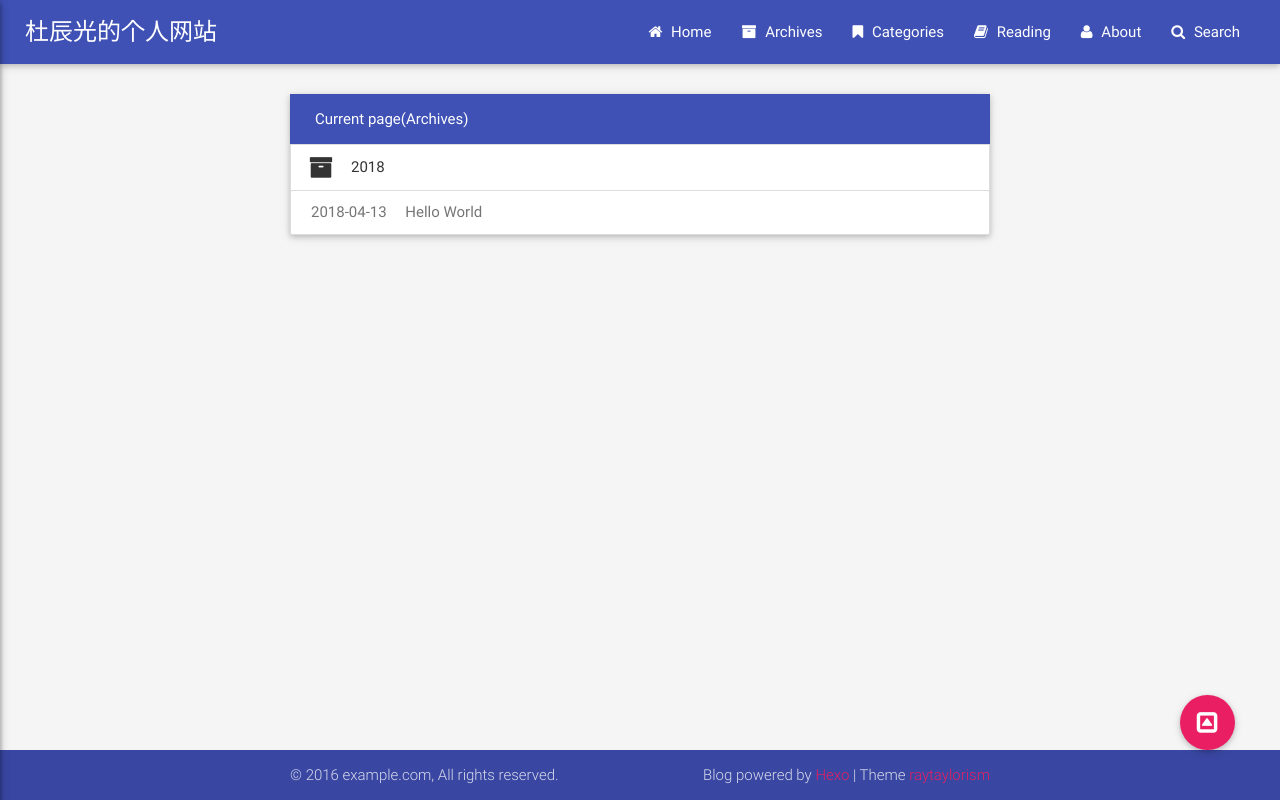
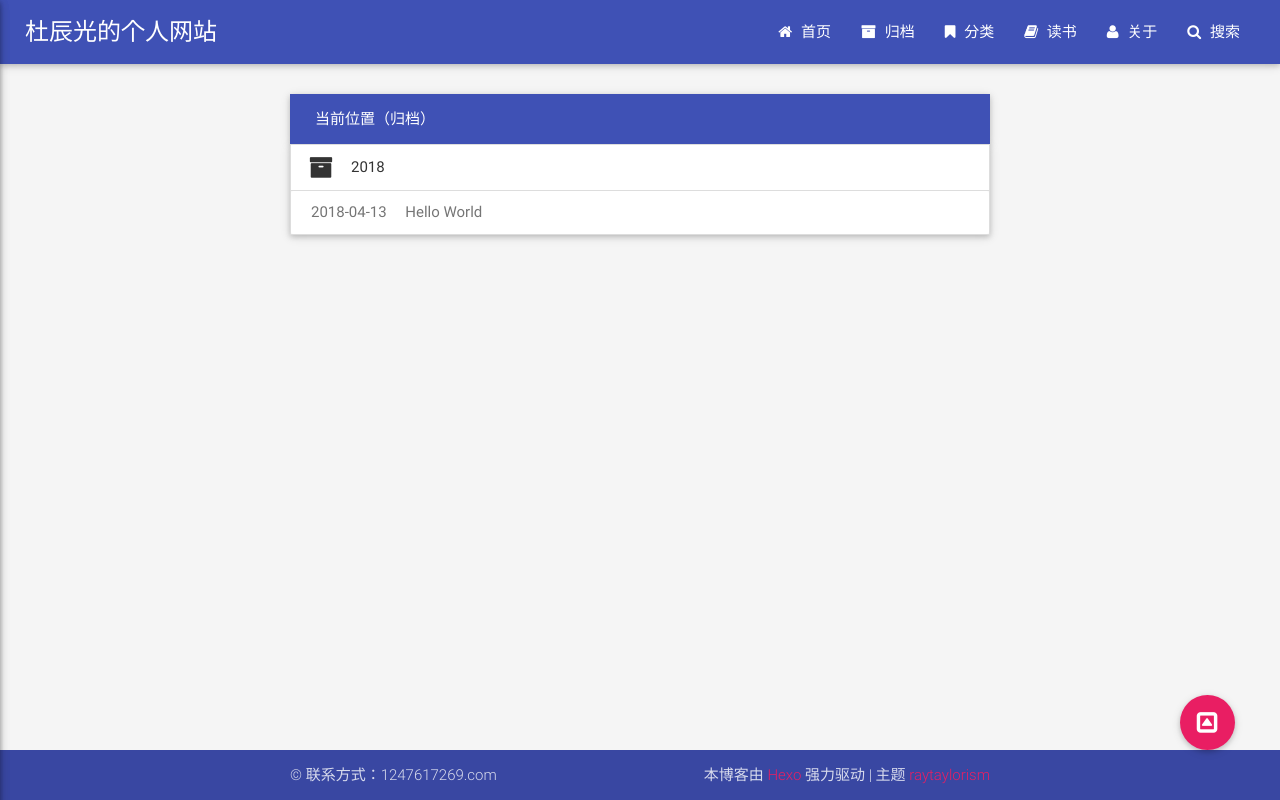
Before and after one commit to duchenguang/duchenguang.github.io, a plain HTML site: page archives/index.html in a window 1280 px wide. Drawn offline with nearby package versions, Linux system fonts and the light colour scheme; some packages are replaced by stand-ins of ours; no server answers.

Commit message:
Site updated: 2018-04-13 19:16:47

```diff
--- a/archives/index.html
+++ b/archives/index.html
@@ -7,7 +7,7 @@
 
 
 
-    <title>Archives | </title>
+    <title>归档 | </title>
     <meta name="author" content="杜辰光">
 
 
@@ -49,7 +49,7 @@
                         <a class="menu-home " href="/" >
                             <i class="fa fa-home "></i>
 
-                            Home
+                            首页
                         </a>
                     </li>
 
@@ -57,7 +57,7 @@
                         <a class="menu-archive " href="/archives" >
                             <i class="fa fa-archive "></i>
 
-                            Archives
+                            归档
                         </a>
                     </li>
 
@@ -65,7 +65,7 @@
                         <a class="menu-category category-menu" href="javascript:;" data-activates="category-menu" >
                             <i class="fa fa-bookmark "></i>
 
-                            Categories
+                            分类
                         </a>
                     </li>
 
@@ -73,7 +73,7 @@
                         <a class="menu-reading " href="/reading" >
                             <i class="fa fa-book "></i>
 
-                            Reading
+                            读书
                         </a>
                     </li>
 
@@ -81,7 +81,7 @@
                         <a class="menu-about " href="/about" >
                             <i class="fa fa-user "></i>
 
-                            About
+                            关于
                         </a>
                     </li>
 
@@ -89,7 +89,7 @@
                         <a class="menu-search modal-trigger " href="#search" >
                             <i class="fa fa-search "></i>
 
-                            Search
+                            搜索
                         </a>
                     </li>
 
@@ -103,7 +103,7 @@
                 <a class="waves-effect menu-home " href="/" >
                     <i class="fa fa-home "></i>
 
-                    Home
+                    首页
                 </a>
             </li>
 
@@ -111,7 +111,7 @@
                 <a class="waves-effect menu-archive " href="/archives" >
                     <i class="fa fa-archive "></i>
 
-                    Archives
+                    归档
                 </a>
             </li>
 
@@ -119,7 +119,7 @@
                 <a class="waves-effect menu-category category-menu" href="javascript:;" data-activates="category-menu" >
                     <i class="fa fa-bookmark "></i>
 
-                    Categories
+                    分类
                 </a>
             </li>
 
@@ -127,7 +127,7 @@
                 <a class="waves-effect menu-reading " href="/reading" >
                     <i class="fa fa-book "></i>
 
-                    Reading
+                    读书
                 </a>
             </li>
 
@@ -135,7 +135,7 @@
                 <a class="waves-effect menu-about " href="/about" >
                     <i class="fa fa-user "></i>
 
-                    About
+                    关于
                 </a>
             </li>
 
@@ -143,7 +143,7 @@
                 <a class="waves-effect menu-search modal-trigger " href="#search" >
                     <i class="fa fa-search "></i>
 
-                    Search
+                    搜索
                 </a>
             </li>
 
@@ -165,7 +165,7 @@
     <div class="row">
         <div class="input-field col s12">
               <input id="search-input" type="text">
-              <label for="search-input">Search</label>
+              <label for="search-input">搜索</label>
         </div>
 
     </div>
@@ -181,7 +181,7 @@
 
 <nav class="page-nav hide-on-small-only">
     <div class="nav-wrapper indigo">
-        <span class="breadcrumb">Current page(Archives)</span>
+        <span class="breadcrumb">当前位置（归档）</span>
 
 
 
@@ -220,8 +220,8 @@
       <i class="fa fa-caret-square-o-up"></i>
     </a>
     <ul>
-      <li><a class="btn-return-top btn-floating waves-effect green" title="Return to top"><i class="fa fa-arrow-circle-o-up"></i></a></li>
-      <li><a class="btn-floating waves-effect button-collapse yellow darken-1"  data-activates="main-menu" title="Menu"><i class="fa fa-navicon"></i></a></li>
+      <li><a class="btn-return-top btn-floating waves-effect green" title="回到顶部"><i class="fa fa-arrow-circle-o-up"></i></a></li>
+      <li><a class="btn-floating waves-effect button-collapse yellow darken-1"  data-activates="main-menu" title="菜单"><i class="fa fa-navicon"></i></a></li>
     </ul>
   </div>
 
@@ -231,8 +231,8 @@
 
     <div class="footer-copyright pink-link-context">
         <div class="container">
-            © 2016 example.com, All rights reserved.
-            <p class="right" style="margin-top: 0;">Blog powered by <a href="https://hexo.io">Hexo</a> | Theme <a href="https://github.com/raytaylorlin/hexo-theme-raytaylorism">raytaylorism</a></p>
+            © 联系方式：1247617269.com
+            <p class="right" style="margin-top: 0;">本博客由 <a href="https://hexo.io">Hexo</a> 强力驱动 | 主题 <a href="https://github.com/raytaylorlin/hexo-theme-raytaylorism">raytaylorism</a></p>
         </div>
     </div>
 </footer>
```
Also changed, not shown: 2018/04/13/hello-world/index.html (+18 -18 lines), archives/2018/04/index.html (+19 -19 lines), archives/2018/index.html (+19 -19 lines), index.html (+17 -17 lines).
